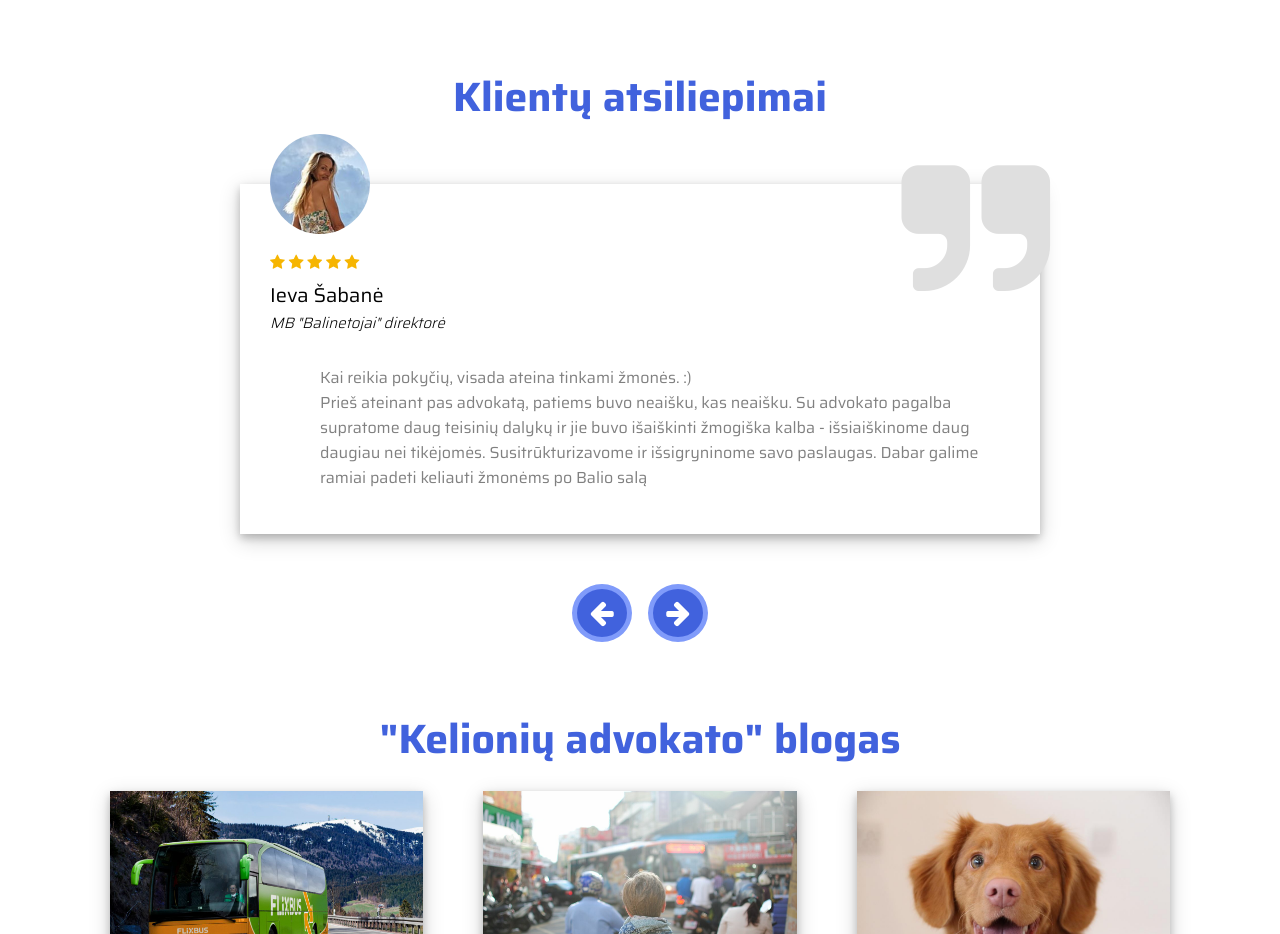
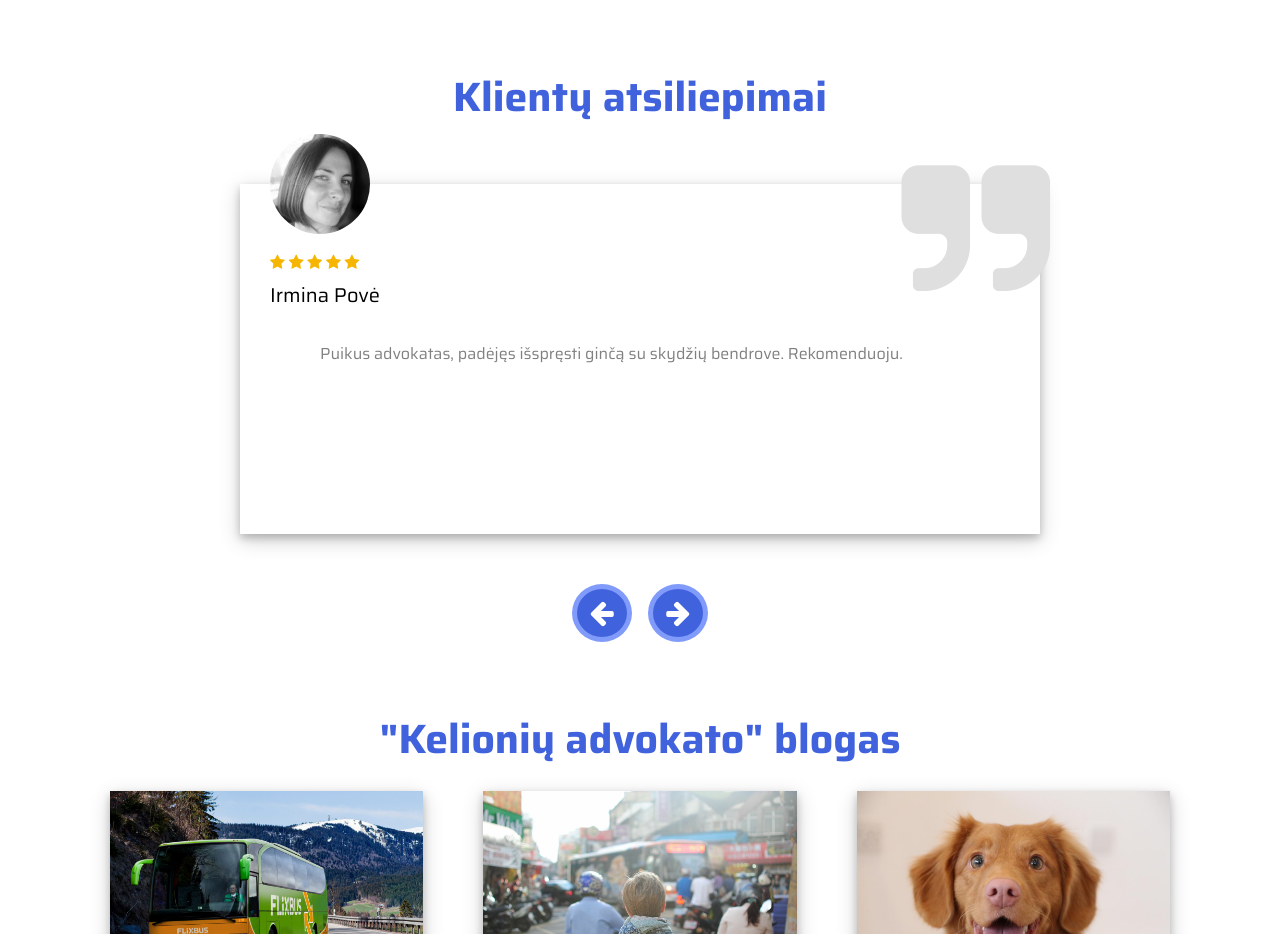
Before and after one commit to Ramunas-Bkr/Kelioniu-advokatas, a plain HTML site: page index.html in a window 1280 px wide. Shown: the part 1580-2514 px from the top of the page. Drawn offline with Linux system fonts and the light colour scheme.

Commit message:
Testomonials carousel

```diff
--- a/css/_form.scss
+++ b/css/_form.scss
@@ -182,6 +182,9 @@
                         top: -50px;
                         left: 0;
                         position: absolute;
+                        img {
+                            overflow: hidden;
+                        }
                     }
                     .box-quotes {
                         display: inline-block;
--- a/css/_layout.scss
+++ b/css/_layout.scss
@@ -1,3 +1,4 @@
 $yellowColor: #f6b501;
 $kelioniuBlack: #1d1d1d;
 $blueColor: #4162dd;
+$orange: #ff7e0b;
--- a/index.html
+++ b/index.html
@@ -155,7 +155,6 @@
     </div>
     <script src="./js/data.js"></script>
     <script src="./js/functions.js"></script>
-    <script src="./js/general.js"></script>
     <script src="./js/actions.js"></script>
 
 </body>
--- a/js/actions.js
+++ b/js/actions.js
@@ -1,4 +1,5 @@
 window.onscroll = function() { myFunction() };
 renderTestimonial(testimonials);
 showSlides(slideIndex);
+carousel();
 // testimTaimer(slideIndex);
--- a/js/functions.js
+++ b/js/functions.js
@@ -1,3 +1,5 @@
+//changing header on scroll START
+
 let header = document.getElementById("header");
 let sticky = header.offsetTop;
 
@@ -9,7 +11,9 @@ function myFunction() {
     }
 }
 
+//changing header on scroll END
 
+//rendering testimonials START
 function renderTestimonial(data) {
 
     let HTML = '';
@@ -42,6 +46,9 @@ function renderTestimonial(data) {
     return document.getElementById('testimonials').innerHTML = HTML;
 }
 
+//rendering testimonials START
+
+//slider with arrows START
 
 let slideIndex = 1;
 
@@ -65,6 +72,10 @@ function showSlides(n) {
     slides[slideIndex - 1].style.display = "inline-block";
 }
 
+//slider with arrows END
+
+
+//modal window with input zone START
 let btn = document.querySelectorAll(".btn");
 let modal = document.getElementById("mymodal");
 let close = document.getElementById("close_modal_window");
@@ -94,3 +105,23 @@ btn_sent.onclick = function() {
     alert('Ačiū, netrukus susisieksmime');
 
 }
+
+//modal window END
+
+//testimonials carousel with timer START
+
+var myIndex = 0;
+
+function carousel() {
+    let i;
+    let x = document.getElementsByClassName("testimonial-box");
+    for (i = 0; i < x.length; i++) {
+        x[i].style.display = "none";
+    }
+    myIndex++;
+    if (myIndex > x.length) { myIndex = 1 }
+    x[myIndex - 1].style.display = "block";
+    setTimeout(carousel, 4000);
+}
+
+//testimonials corousel END
```
Also changed, not shown: css/main.css, 1 other file.
